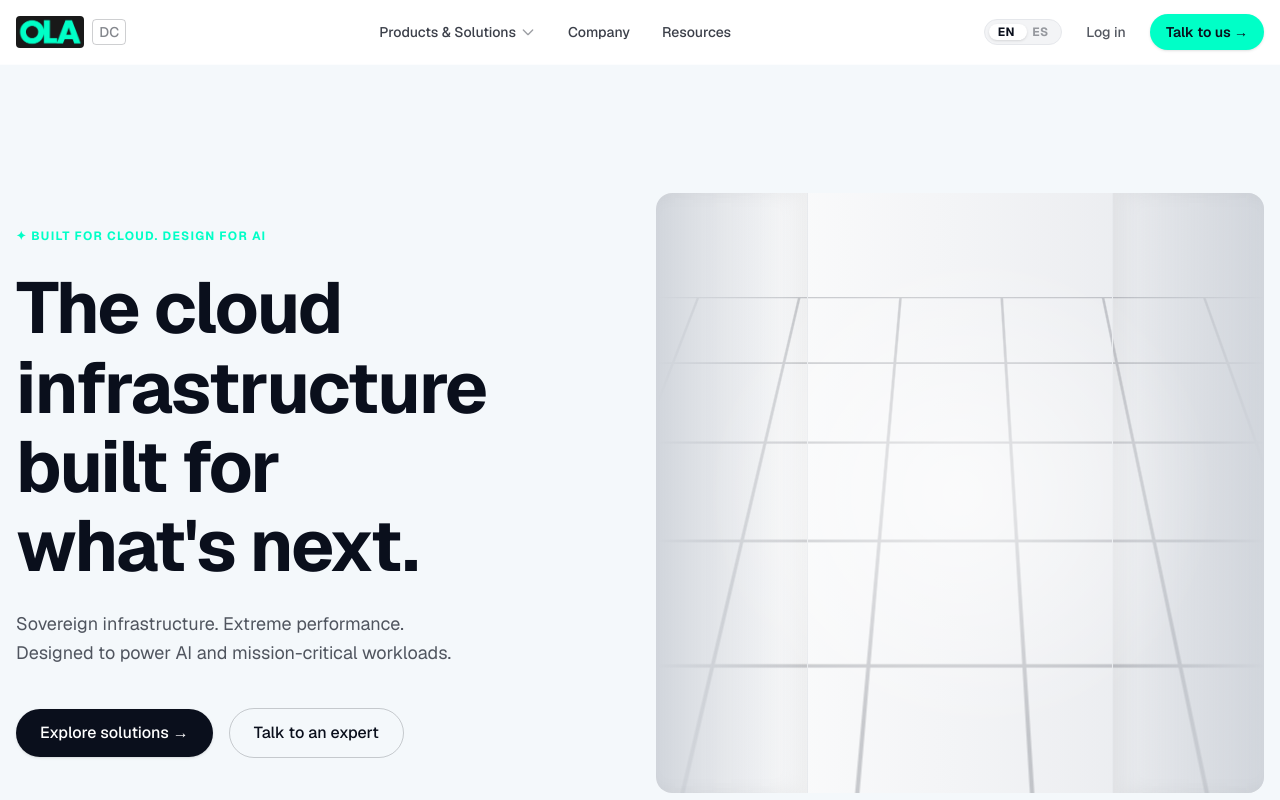
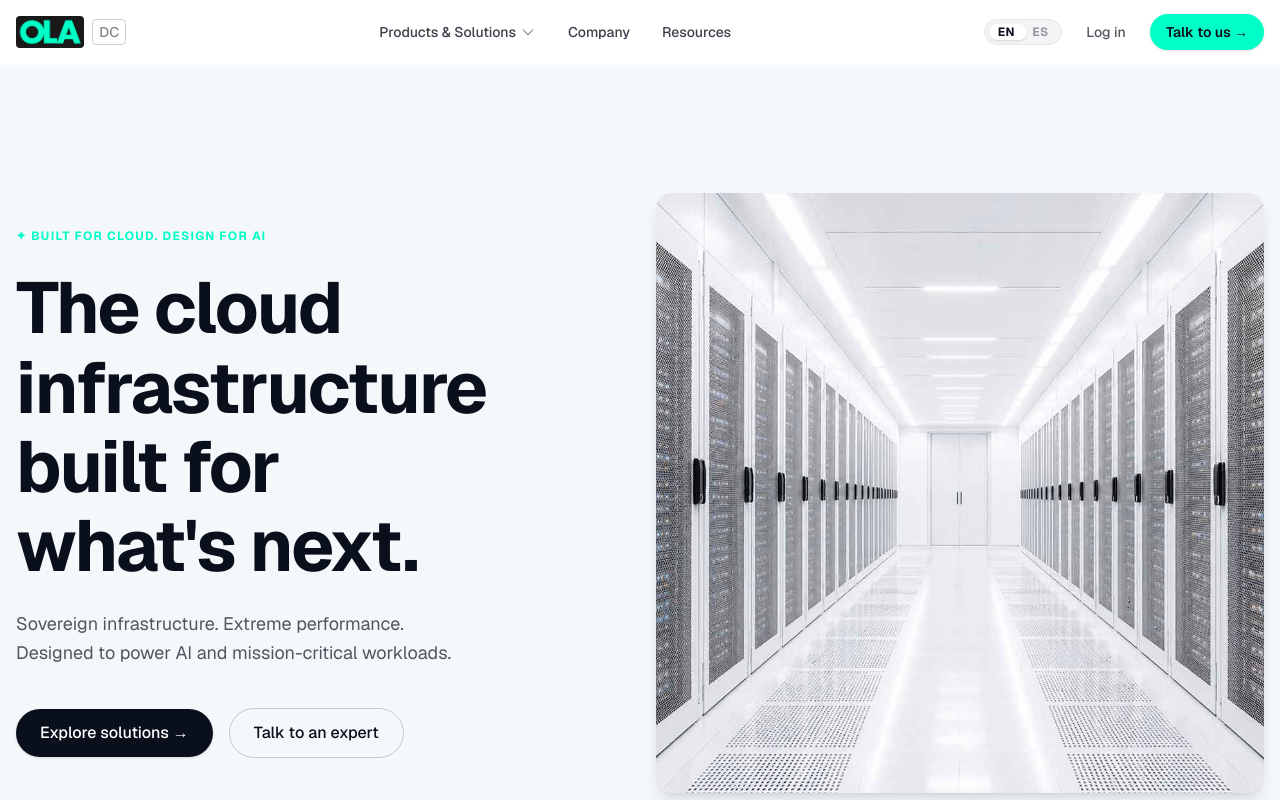
Before and after one commit to cloudindev/oladatacenter, a Next.js app: page / in a window 1280 px wide. Shown: the top 800 px of the page. Built offline with nearby package versions, Linux system fonts and the light colour scheme.

Commit message:
feat: use uploaded real images for hero and datacenter banner

```diff
--- a/src/components/sections/DatacenterBanner.tsx
+++ b/src/components/sections/DatacenterBanner.tsx
@@ -1,5 +1,6 @@
 import React from "react"
 import Link from "next/link"
+import Image from "next/image"
 import { Button } from "@/components/ui/Button"
 
 export function DatacenterBanner() {
@@ -8,24 +9,17 @@ export function DatacenterBanner() {
       <div className="container mx-auto px-4">
         <div className="relative rounded-3xl overflow-hidden bg-bg-dark text-white min-h-[400px] shadow-2xl">
 
-          {/* Background Image / Composition */}
-          {/* Since we don't have the final image, we use a dark gradient with some abstract lighting simulating the building */}
-          <div className="absolute inset-0 bg-gradient-to-r from-[#0a0f1c] via-[#0a0f1c]/90 to-transparent z-0" />
-          <div className="absolute right-0 bottom-0 top-0 w-2/3 z-0 opacity-80 mix-blend-screen bg-gradient-to-bl from-blue-900/40 via-transparent to-transparent" />
-
-          {/* Simulated Building for placeholder */}
-          <div className="absolute right-10 bottom-0 w-[500px] h-[200px] z-0 hidden md:block">
-            <div className="w-full h-full bg-[#111] rounded-t-lg border-t border-x border-white/10 relative overflow-hidden">
-              <div className="absolute top-4 right-4 font-bold text-white tracking-widest text-2xl">OLA</div>
-              {/* Windows grid */}
-              <div className="absolute bottom-0 left-0 right-0 h-3/4 flex flex-wrap gap-1 p-2">
-                {[...Array(40)].map((_, i) => (
-                  <div key={i} className="flex-1 min-w-[20px] h-full bg-blue-400/20 rounded-sm border border-blue-400/10" />
-                ))}
-              </div>
-            </div>
-            {/* Ground / glow */}
-            <div className="absolute -bottom-4 left-[-10%] right-[-10%] h-8 bg-green-900/30 blur-xl rounded-[100%]" />
+          {/* Background Image */}
+          <div className="absolute inset-0 z-0">
+            <Image
+              src="/ola-ai-datacenter.jpg"
+              alt="OLA AI Datacenter"
+              fill
+              className="object-cover object-center"
+              quality={90}
+            />
+            {/* Overlay gradient so text is readable */}
+            <div className="absolute inset-0 bg-gradient-to-r from-[#0a0f1c] via-[#0a0f1c]/70 to-transparent" />
           </div>
 
           <div className="relative z-10 p-10 md:p-16 max-w-2xl h-full flex flex-col justify-center">
--- a/src/components/sections/HeroV2.tsx
+++ b/src/components/sections/HeroV2.tsx
@@ -1,5 +1,6 @@
 import React from "react"
 import Link from "next/link"
+import Image from "next/image"
 import { Button } from "@/components/ui/Button"
 
 export function HeroV2() {
@@ -41,40 +42,16 @@ export function HeroV2() {
             </div>
           </div>
 
-          {/* Right Image Placeholder Column */}
-          <div className="w-full lg:w-1/2 relative h-[400px] sm:h-[500px] lg:h-[600px] rounded-2xl overflow-hidden group">
-            {/*
-              This is a placeholder for the datacenter corridor image.
-              We use a CSS composition to look somewhat like a server aisle in a light theme.
-            */}
-            <div className="absolute inset-0 bg-gradient-to-r from-white via-gray-100 to-gray-200" />
-
-            {/* Perspective Grid to simulate depth */}
-            <div
-              className="absolute inset-0 opacity-20"
-              style={{
-                backgroundImage: `linear-gradient(to right, #0a0f1c 1px, transparent 1px), linear-gradient(to bottom, #0a0f1c 1px, transparent 1px)`,
-                backgroundSize: '40px 40px',
-                transform: 'perspective(1000px) rotateX(60deg) translateY(-100px) translateZ(-200px) scale(3)',
-                transformOrigin: 'top center'
-              }}
+          {/* Right Image Column */}
+          <div className="w-full lg:w-1/2 relative h-[400px] sm:h-[500px] lg:h-[600px] rounded-2xl overflow-hidden group shadow-lg">
+            <Image
+              src="/ola-datacenter-hero.jpg"
+              alt="OLA Datacenter Corridor"
+              fill
+              className="object-cover object-center"
+              quality={90}
+              priority
             />
-
-            {/* Left simulated racks */}
-            <div className="absolute left-0 top-0 bottom-0 w-1/4 bg-gradient-to-r from-gray-300 to-transparent shadow-[inset_-10px_0_20px_rgba(0,0,0,0.05)] border-r border-white/50" />
-
-            {/* Right simulated racks */}
-            <div className="absolute right-0 top-0 bottom-0 w-1/4 bg-gradient-to-l from-gray-300 to-transparent shadow-[inset_10px_0_20px_rgba(0,0,0,0.05)] border-l border-white/50" />
-
-            {/* Light coming from the end of the corridor */}
-            <div className="absolute inset-0 bg-[radial-gradient(ellipse_at_center,_rgba(255,255,255,0.8)_0%,_transparent_60%)] opacity-80 mix-blend-overlay" />
-
-            {/* Temporary image placeholder text */}
-            <div className="absolute inset-0 flex items-center justify-center opacity-0 group-hover:opacity-100 transition-opacity duration-300 bg-white/40 backdrop-blur-sm">
-              <span className="text-bg-dark font-medium bg-white/80 px-4 py-2 rounded-full shadow-sm text-sm">
-                [Datacenter Image Placeholder]
-              </span>
-            </div>
           </div>
         </div>
       </div>
```
Also changed, not shown: public/ola-ai-datacenter.jpg (added), public/ola-datacenter-hero.jpg (added).
